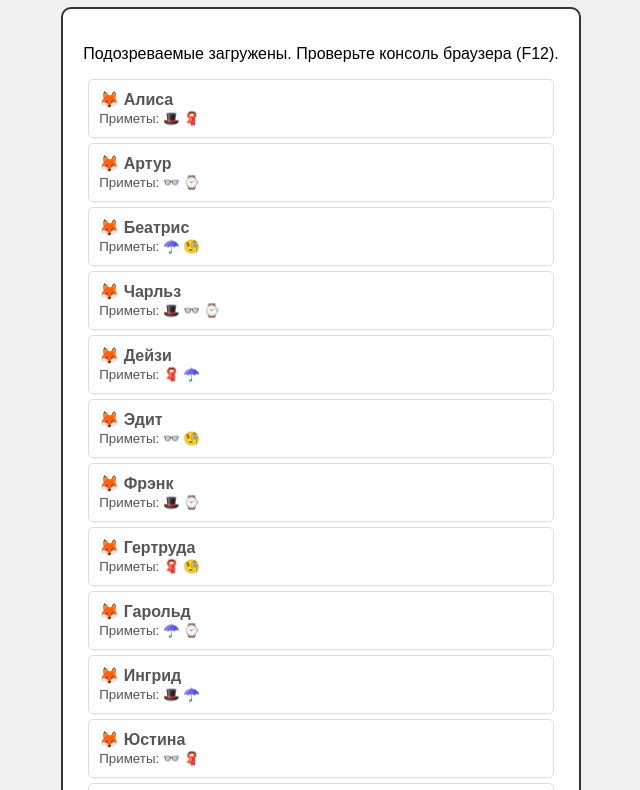
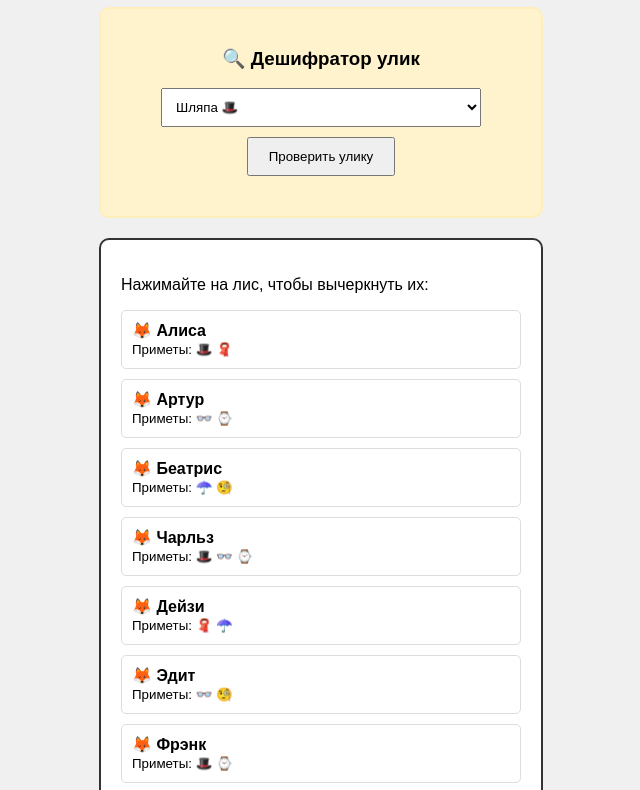
Before and after one commit to Lexx143/cunning_fox, a plain HTML site: page index.html in a window 1280 px wide. Shown: the part 101-891 px from the top of the page, without its empty margins (319-959 px from the left). Drawn offline with Linux system fonts and the light colour scheme.

Commit message:
Add visual decoder and interactive card dimming

```diff
--- a/ai_studio_code.js
+++ b/ai_studio_code.js
@@ -148,3 +148,15 @@ const suspects = [
 // Пример использования: Найти всех лис в очках
 const withGlasses = suspects.filter(fox => fox.glasses);
 console.log("Лисы в очках:", withGlasses.map(f => f.name));
+
+// 1. Функция для выбора случайного вора
+function pickSecretThief(allSuspects) {
+  const randomIndex = Math.floor(Math.random() * allSuspects.length);
+  return allSuspects[randomIndex];
+}
+
+// 2. Глобальная переменная, которую будет искать консоль и дешифратор
+const secretThief = pickSecretThief(suspects);
+
+// 3. Сообщение для проверки
+console.log("Игра началась! Вор выбран. Попробуйте угадать его приметы через дешифратор.");
--- a/index.html
+++ b/index.html
@@ -11,6 +11,7 @@
             display: flex;
             flex-direction: column;
             align-items: center;
+            padding: 20px;
         }
 
         #game-board {
@@ -19,35 +20,64 @@
             background: white;
             border-radius: 10px;
             margin-top: 20px;
+            width: 400px;
         }
 
-        .fox-list {
-            color: #555;
+        /* Стиль для блока дешифратора */
+        #decoder {
+            background: #fff3cd;
+            padding: 20px;
+            border: 2px solid #ffeeba;
+            border-radius: 10px;
+            text-align: center;
+            width: 400px;
+        }
+
+        .fox-card {
+            border: 1px solid #ddd;
+            margin: 10px 0;
+            padding: 10px;
+            border-radius: 5px;
+            cursor: pointer;
+            background: white;
+            transition: 0.2s;
         }
     </style>
 </head>
 
 <body>
     <h1>Коварный Лис: Цифровая версия</h1>
+
+    <div id="decoder">
+        <h3>🔍 Дешифратор улик</h3>
+        <select id="clue-select" style="padding: 10px; margin-bottom: 10px; width: 80%;">
+            <option value="hat">Шляпа 🎩</option>
+            <option value="glasses">Очки 👓</option>
+            <option value="scarf">Шарф 🧣</option>
+            <option value="umbrella">Зонтик ☂️</option>
+            <option value="monocle">Монокль 🧐</option>
+            <option value="watch">Часы ⌚</option>
+        </select>
+        <br>
+        <button onclick="checkClue()" style="padding: 10px 20px; cursor: pointer;">Проверить улику</button>
+        <p id="result-text" style="margin-top: 15px; font-weight: bold; font-size: 1.2em;"></p>
+    </div>
+
     <div id="game-board">
-        <p>Подозреваемые загружены. Проверьте консоль браузера (F12).</p>
-        <div id="fox-names" class="fox-list"></div>
+        <p>Нажимайте на лис, чтобы вычеркнуть их:</p>
+        <div id="fox-names"></div>
     </div>
 
     <script src="ai_studio_code.js"></script>
 
     <script>
-        // Код, который выведет имена лис на страницу
-       const listDiv = document.getElementById('fox-names');
+        const listDiv = document.getElementById('fox-names');
 
+        // Вывод карточек (с добавленной функцией клика)
         suspects.forEach(fox => {
             const card = document.createElement('div');
-            card.style.border = "1px solid #ddd";
-            card.style.margin = "5px";
-            card.style.padding = "10px";
-            card.style.borderRadius = "5px";
+            card.className = 'fox-card';
 
-            // Создаем строку со всеми приметами
             const attributes = [
                 fox.hat ? "🎩" : "",
                 fox.glasses ? "👓" : "",
@@ -55,11 +85,33 @@
                 fox.umbrella ? "☂️" : "",
                 fox.monocle ? "🧐" : "",
                 fox.watch ? "⌚" : ""
-            ].filter(icon => icon !== "").join(" "); // Убираем пустые и соединяем иконки
+            ].filter(icon => icon !== "").join(" ");
 
             card.innerHTML = `<strong>🦊 ${fox.name}</strong> <br> <small>Приметы: ${attributes || "нет"}</small>`;
+
+            // Механика вычеркивания
+            card.onclick = function () {
+                card.style.opacity = card.style.opacity === "0.3" ? "1" : "0.3";
+                card.style.background = card.style.opacity === "0.3" ? "#eee" : "white";
+            };
+
             listDiv.appendChild(card);
         });
+
+        // НОВОЕ: Функция проверки улики
+        function checkClue() {
+            const selectedClue = document.getElementById('clue-select').value;
+            const resultDisplay = document.getElementById('result-text');
+
+            // Переменная secretThief берется из файла ai_studio_code.js
+            if (secretThief[selectedClue]) {
+                resultDisplay.textContent = "✅ Зеленый! У вора есть это.";
+                resultDisplay.style.color = "green";
+            } else {
+                resultDisplay.textContent = "⚪ Белый! У вора этого нет.";
+                resultDisplay.style.color = "gray";
+            }
+        }
     </script>
 </body>
 
```
